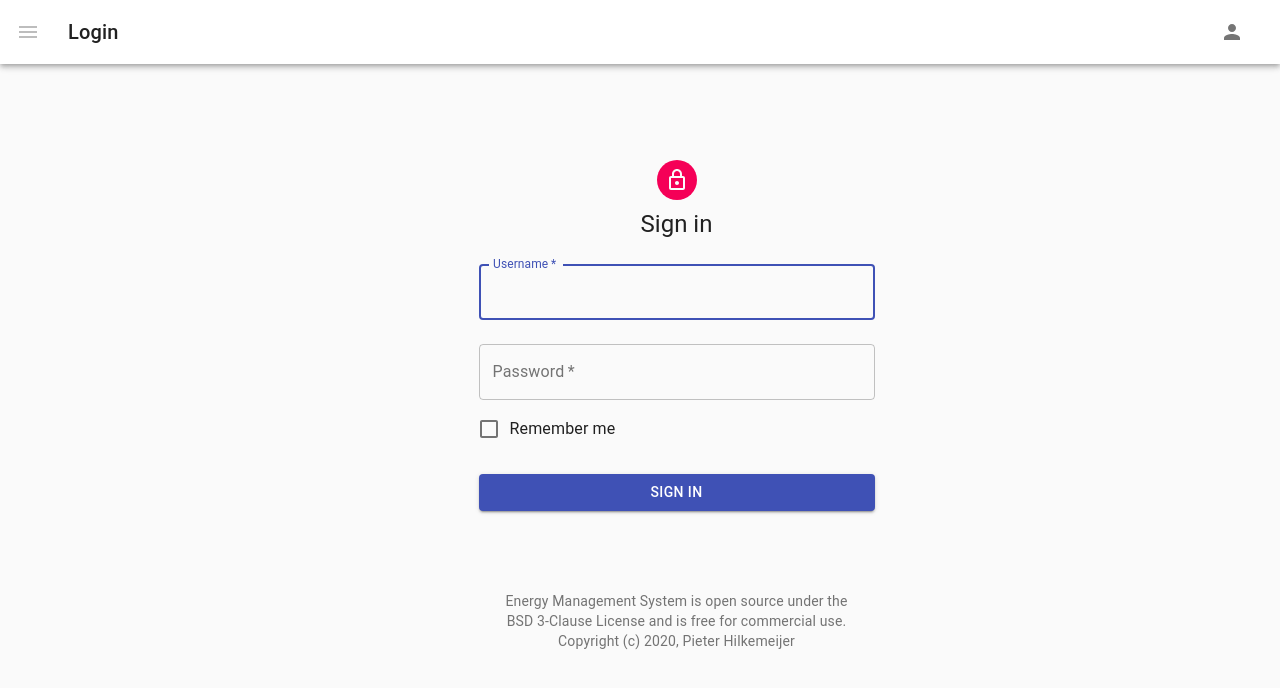
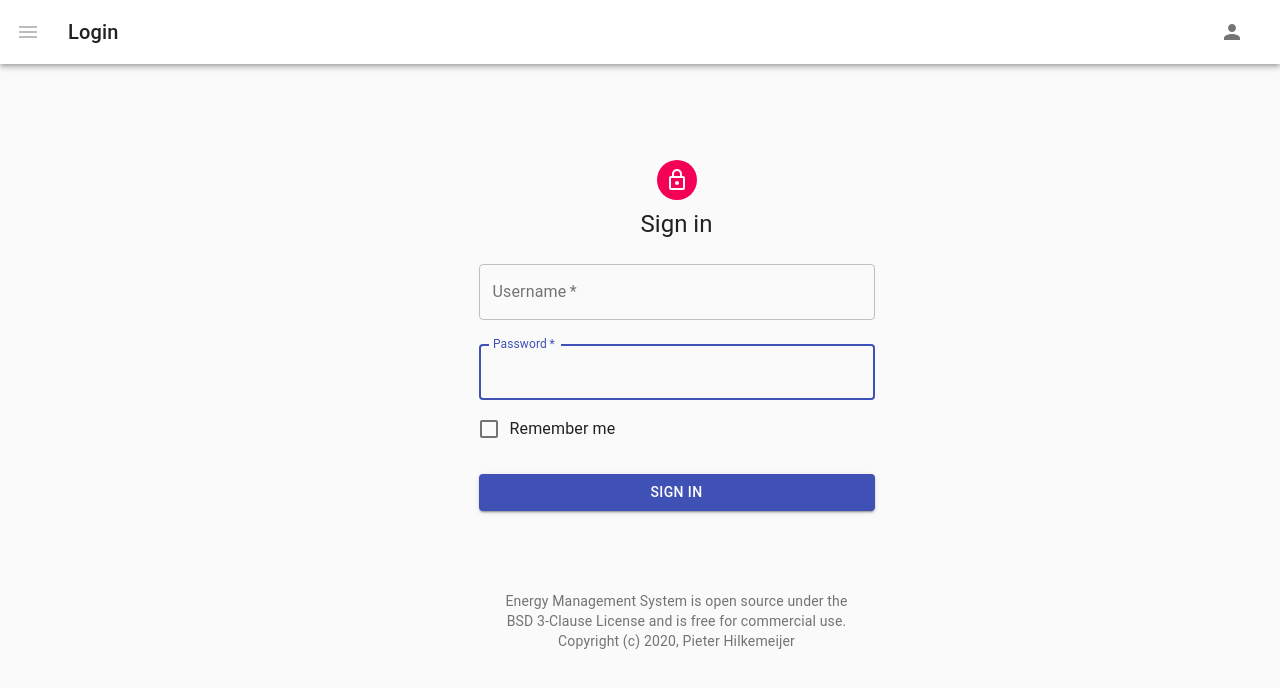
Before and after one commit to pieterh/energy-management-system, a React app in the folder frontend/EMS.ReactApp/: page /app/login in a window 1280 px wide. Shown: the top 688 px of the page. Built offline with nearby package versions, Linux system fonts and the light colour scheme; no server answers.

Commit message:
implement remember me

```diff
--- a/frontend/EMS.ReactApp/package.json
+++ b/frontend/EMS.ReactApp/package.json
@@ -22,16 +22,12 @@
     "@types/react-router-dom": "^5.1.7",
     "axios": "^0.21.1",
     "clsx": "^1.1.1",
-    "lodash": "^4.17.21",
     "react": "^17.0.2",
     "react-dom": "^17.0.2",
     "react-hook-form": "^7.5.2",
-    "react-hot-loader": "^4.13.0",
     "react-redux": "^7.2.3",
     "react-router-dom": "^5.2.0",
     "redux-thunk": "^2.3.0",
-    "redux-toolkit": "^1.1.2",
-    "semantic-ui-react": "^2.0.3",
     "store2": "^2.12.0",
     "url-parse": "^1.5.1"
   },
@@ -63,6 +59,7 @@
     "@babel/plugin-transform-react-jsx": "^7.13.12",
     "@babel/preset-env": "^7.14.1",
     "@babel/preset-react": "^7.13.13",
+    "@hookform/devtools": "^3.1.0",
     "@types/url-parse": "^1.4.3",
     "babel-loader": "^8.1.0",
     "copy-webpack-plugin": "^8.1.1",
--- a/frontend/EMS.ReactApp/src/features/accountmenu/AccountMenu.tsx
+++ b/frontend/EMS.ReactApp/src/features/accountmenu/AccountMenu.tsx
@@ -85,7 +85,7 @@ export function AccountMenu(props: AccountMenuProps): JSX.Element{
     const [topBarState, setTopBarState] = React.useState(topbarstate.Main);
     const createTopBarMenuF = () => {
       if (showLoginMenuItem)
-        return [<MenuItem onClick={onLoginClick}>Login</MenuItem>];
+        return [<MenuItem key="a" onClick={onLoginClick}>Login</MenuItem>];
 
         if (topBarState == topbarstate.Main)
           return [
--- a/frontend/EMS.ReactApp/src/features/authentication/Login.tsx
+++ b/frontend/EMS.ReactApp/src/features/authentication/Login.tsx
@@ -1,5 +1,9 @@
 import React, { useState } from 'react';
 import { Redirect } from 'react-router-dom';
+import  browserStorage  from 'store2';
+
+import { useForm, Controller, FormProvider } from "react-hook-form";
+import { DevTool } from "@hookform/devtools";
 
 import Avatar from '@material-ui/core/Avatar';
 import Box from '@material-ui/core/Box';
@@ -14,7 +18,6 @@ import { createStyles, makeStyles, Theme } from '@material-ui/core/styles';
 import LockOutlinedIcon from '@material-ui/icons/LockOutlined';
 import { Alert } from '@material-ui/lab/';
 
-import { useForm, Controller } from "react-hook-form";
 
 import { useAppSelector, useAppDispatch } from '../../App/hooks';
 import { loginAsync } from './authenticationSlice';
@@ -62,7 +65,7 @@ interface ILoginState {
 type FormInputs = {
   username: string,
   password: string,
-  doRemember: string
+  doRemember: boolean
 };
 
 export function Login() {
@@ -70,7 +73,16 @@ export function Login() {
   const dispatch = useAppDispatch();
   const classes = useStyles();
 
-  const { register, handleSubmit, watch, control, reset, formState: { errors } } = useForm<FormInputs>();
+  const doRemember = browserStorage.local.has("rememberme");
+  const username = doRemember && browserStorage.local.has("username") ? browserStorage.local.get("username") : "";
+
+  var formRegistration = useForm<FormInputs>( {
+    defaultValues: {
+      username: username,
+      password: "",
+      doRemember: doRemember
+     }
+  });
 
   const [isBusy, setIsBusy] = useState(false);
   const [hasError, setHasError] = useState(false);
@@ -79,7 +91,7 @@ export function Login() {
     setHasError(false);
     setIsBusy(true);
 
-    dispatch(loginAsync({username: data.username, secret: data.password})).then((x) => {
+    dispatch(loginAsync({username: data.username, secret: data.password, doRemember: data.doRemember})).then((x) => {
       switch(x.payload?.status) {
         case 200:
           break;
@@ -95,6 +107,7 @@ export function Login() {
       setHasError(true);
     });
   }
+
   if (isLoggedIn) { return (<Redirect to='/'/>); } else
   return (
     <Container component="main" maxWidth="xs">
@@ -105,46 +118,43 @@ export function Login() {
         <Typography component="h1" variant="h5">
           Sign in
         </Typography>
-        <form className={classes.form} onSubmit={handleSubmit(onSubmit)}>
-          <TextField
-            disabled={isBusy}
-            variant="outlined"
-            margin="normal"
-            required
-            fullWidth
-            id="username"
-            label="Username"
-            autoComplete="username"
-            autoFocus
-            {...register("username", { required: true })}
+        <FormProvider {...formRegistration}>
+          {process.env.NODE_ENV === 'development' &&
+          <DevTool control={formRegistration.control} placement="top-right"/> }
+
+          <form className={classes.form} onSubmit={formRegistration.handleSubmit(onSubmit)}>
+            <Controller
+              name="username"
+              render={({ field: { value, onChange } }) => (
+                <TextField id="username" disabled={isBusy} variant="outlined" margin="normal" required fullWidth
+                  label="Username" autoComplete="username" autoFocus value={value} onChange={onChange}
                 />
-          {errors.username && <span>This username field is required</span>}
-          <TextField
-            disabled={isBusy}
-            variant="outlined"
-            margin="normal"
-            required
-            fullWidth
-            label="Password"
-            type="password"
-            id="password"
-            autoComplete="current-password"
-            {...register("password", { required: true })}
+              )}
             />
-          {errors.password && <span>This password field is required</span>}
+            {formRegistration.formState.errors.username && <span>This username field is required</span>}
+
+            <Controller
+              name="password"
+              render={({ field: { value, onChange } }) => (
+                <TextField id="password" type="password" disabled={isBusy} variant="outlined" margin="normal" required fullWidth
+                  label="Password" autoComplete="current-password" autoFocus value={value} onChange={onChange}
+                />
+              )}
+            />
+            {formRegistration.formState.errors.password && <span>This password field is required</span>}
+
             <Controller
               name="doRemember"
-            control={control}
-            defaultValue={false}
-            rules={{ required: false }}
-            render={({ field }) => {
-              return <FormControlLabel
-                        disabled={isBusy}
-                        control={<Checkbox  color="primary" {...field}/>}
+              render={({ field: { value, onChange } }) => (
+                // Checkbox accepts its value as `checked`
+                // so we need to connect the props here
+                <FormControlLabel
+                  control={<Checkbox id="doremember" checked={value} onChange={onChange} disabled={isBusy}/>}
                   label="Remember me"
                 />
-            }}
+              )}
             />
+
             <Button
               disabled={isBusy}
               type="submit"
@@ -161,6 +171,7 @@ export function Login() {
               <Alert severity="warning" >Unknown username or password</Alert>
             }
           </form>
+        </FormProvider>
       </div>
       <Box mt={8}>
         <Credits />
--- a/frontend/EMS.ReactApp/src/features/authentication/authenticationSlice.ts
+++ b/frontend/EMS.ReactApp/src/features/authentication/authenticationSlice.ts
@@ -80,12 +80,19 @@ axios.interceptors.request.use(function (config) {
 
 export const loginAsync = createAsyncThunk<
       LoginResponse,
-      {username: string, secret: string},
+      {username: string, secret: string, doRemember: boolean},
       {rejectValue: Response}
     >(
     'authentication/login',
-    async ({username, secret}: {username: string, secret: string}, /* thunkApi */ { rejectWithValue }) => {
+    async ({username, secret, doRemember}: {username: string, secret: string, doRemember: boolean}, /* thunkApi */ { rejectWithValue }) => {
       try{
+        if (doRemember) {
+          browserStorage.local.set("rememberme", true, true);
+          browserStorage.local.set("username", username, true);
+        } else {
+          browserStorage.local.remove("rememberme");
+          browserStorage.local.remove("username");
+        }
         var data = {username: username, password: secret};
         var cfg = undefined;
         var response = await axios.post<LoginResponse>('http://127.0.0.1:5000/api/users/authenticate', data, cfg);
--- a/frontend/EMS.ReactApp/src/features/themeprovider/CustomThemeProviderSlice.tsx
+++ b/frontend/EMS.ReactApp/src/features/themeprovider/CustomThemeProviderSlice.tsx
@@ -1,4 +1,5 @@
 import { createAsyncThunk, createSlice,  createAction, PayloadAction } from '@reduxjs/toolkit';
+import  browserStorage  from 'store2';
 
 export enum ThemeTypes { light = 0, dark = 1, device= 2 };
 
@@ -7,9 +8,24 @@ export interface CustomThemeState {
     themeName: string;
   }
 
+function GetInitialTheme() : ThemeTypes {
+  return browserStorage.local.has("theme") ? browserStorage.local.get("theme") : ThemeTypes.device;
+}
+
+function GetThemeName(t : ThemeTypes) : string {
+  switch(t){
+    case ThemeTypes.light:
+      return 'Light theme';
+    case ThemeTypes.dark:
+      return 'Dark theme';
+    case ThemeTypes.device:
+      return 'Device theme';
+  }
+}
+
 const initialState: CustomThemeState = {
-    themeType: ThemeTypes.light,
-    themeName: 'light'
+    themeType: GetInitialTheme(),
+    themeName: GetThemeName(GetInitialTheme())
   };
 
 export const ChangeTheme = createAction<ThemeTypes>('ChangeTheme');
@@ -23,16 +39,9 @@ export const CustomThemeProviderSlice = createSlice({
         builder.addCase(ChangeTheme, (state, action) => {
             console.log(`change theme... ${state.themeType}`);
             state.themeType = action.payload;
-            switch(action.payload){
-              case ThemeTypes.light:
-                state.themeName = 'Light theme';
-                break;
-              case ThemeTypes.dark:
-                state.themeName = 'Dark theme';
-                break;
-              case ThemeTypes.device:
-                state.themeName = 'Device theme';
-                break;
+            state.themeName = GetThemeName(state.themeType);
+            if (browserStorage.local.has("rememberme")){
+              browserStorage.local.set("theme", state.themeType, true);
             }
           })
     }
```
Also changed, not shown: frontend/EMS.ReactApp/src/features/themeprovider/CustomThemeProvider.tsx (line endings or trailing spaces), 1 other file (tests, documents, lock files or other folders). Lines whose indentation alone changed are shown as unchanged.
